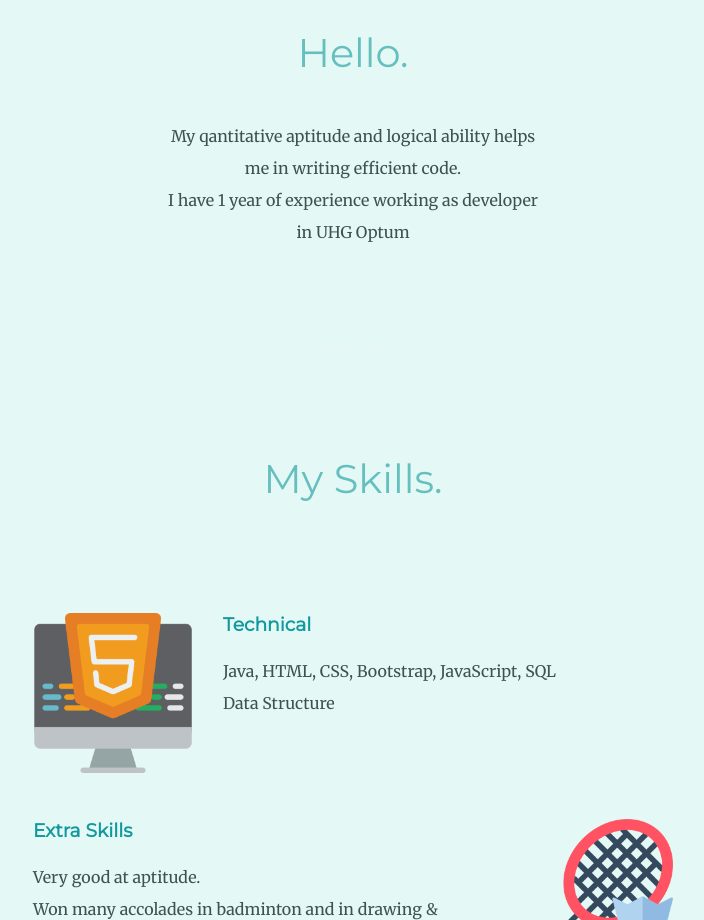
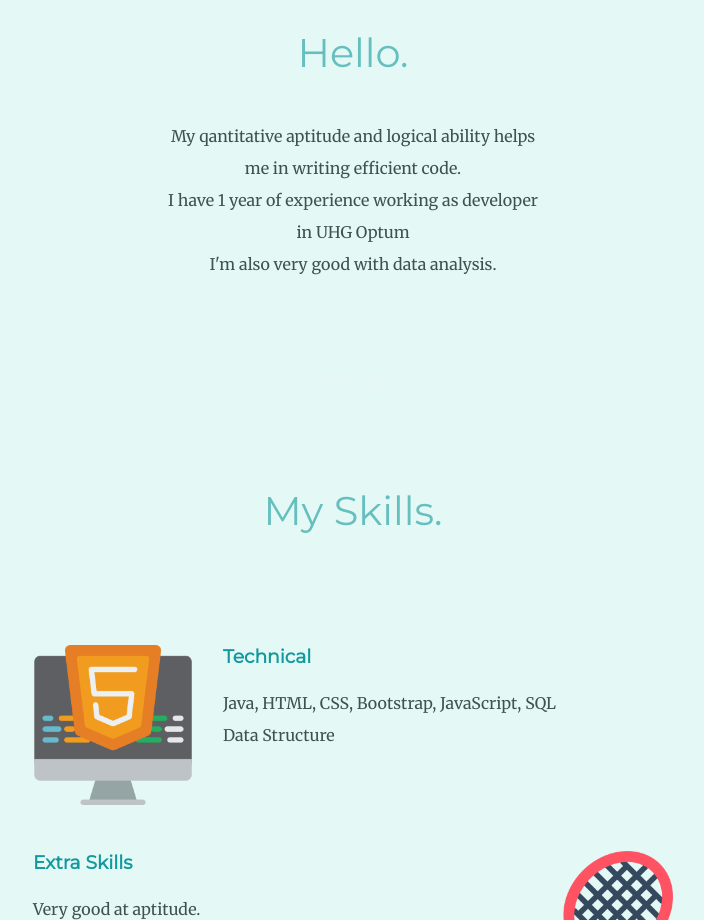
Before and after one commit to smecAnjani/My-first-Site, a plain HTML site: page index.html in a window 1280 px wide. Shown: the part 1080-2000 px from the top of the page, without its empty margins (287-991 px from the left). Drawn offline with Linux system fonts and the light colour scheme.

Commit message:
data analysis

```diff
--- a/index.html
+++ b/index.html
@@ -20,7 +20,7 @@
         <div class="profile">
           <img src="images\profile.jpg" height="200px" width="200px" alt="Profile Picture">
           <h2>Hello.</h2>
-          <p class="intro">My qantitative aptitude and logical ability helps me in writing efficient code.<br>I have 1 year of experience working as developer in UHG Optum</p>
+          <p class="intro">My qantitative aptitude and logical ability helps me in writing efficient code.<br>I have 1 year of experience working as developer in UHG Optum<br>I'm also very good with data analysis.</p>
         </div>
         <hr>
         <div class="skills">
```
